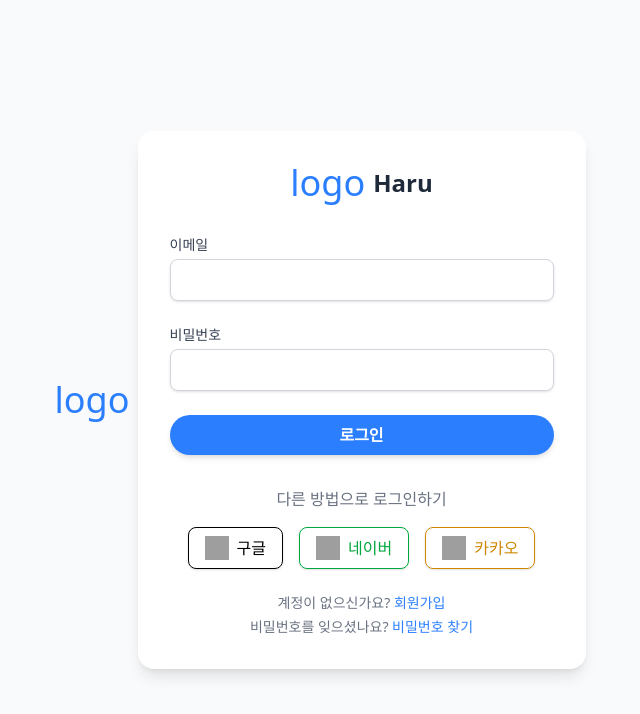
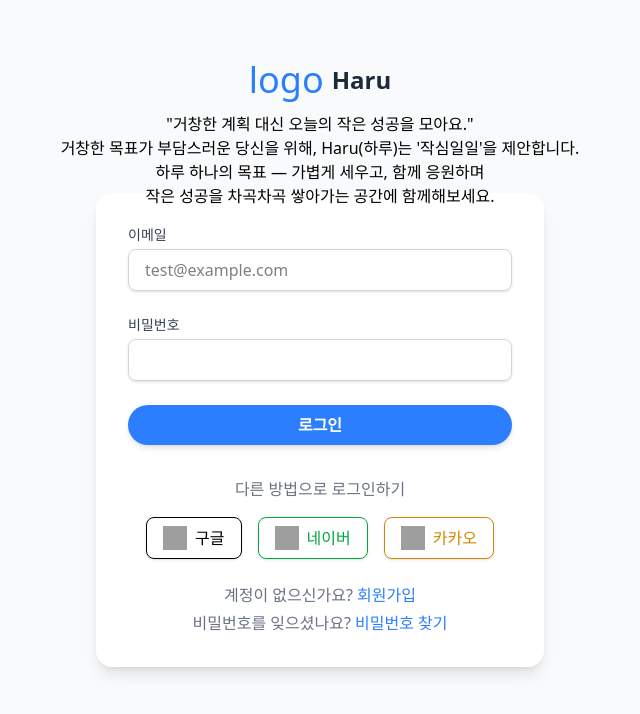
Before and after one commit to doyeonkim1997/sesac-oneul-haru-frontend, a React (Vite) app: page /login in a window 1280 px wide. Shown: the top 714 px of the page, without its empty margins (320-960 px from the left). Built offline with nearby package versions, Linux system fonts and the light colour scheme; grey boxes are pictures that could not be loaded.

Commit message:
feat(Login.tsx): 화면 수정

```diff
--- a/src/pages/Login.tsx
+++ b/src/pages/Login.tsx
@@ -11,15 +11,23 @@ export default function Login() {
   }
 
   return (
-    <div className="min-h-screen flex items-center justify-center bg-gray-50 px-4">
-          <span className="material-icons text-blue-500 text-4xl mr-2">logo</span>
-      <div className="w-full max-w-md bg-white p-8 rounded-2xl shadow-lg">
-        {/* 상단 로고 */}
-        <div className="flex items-center justify-center mb-8">
+    <div className="min-h-screen bg-gray-50 px-4 relative">
+      {/* 상단 중앙 로고 */}
+      <div className="absolute top-15 left-1/2 transform -translate-x-1/2 text-center">
+        <div className="flex items-center justify-center">
           <span className="material-icons text-blue-500 text-4xl mr-2">logo</span>
           <h1 className="text-2xl font-bold text-gray-800">Haru</h1>
         </div>
+        <h6 className="mt-3">"거창한 계획 대신 오늘의 작은 성공을 모아요."<br />
+        거창한 목표가 부담스러운 당신을 위해, Haru(하루)는 '작심일일'을 제안합니다.<br />
+        하루 하나의 목표 — 가볍게 세우고, 함께 응원하며<br />
+        작은 성공을 차곡차곡 쌓아가는 공간에 함께해보세요.</h6>
+      </div>
 
+
+      {/* 로그인 박스 */}
+      <div className="flex items-center justify-center min-h-screen">
+        <div className="w-full max-w-md bg-white p-8 rounded-2xl shadow-lg mt-15">
           {/* 로그인 폼 */}
           <form className="space-y-6" onSubmit={handleSubmit}>
             <div>
@@ -33,6 +41,7 @@ export default function Login() {
                 className="mt-1 block w-full px-4 py-2 border border-gray-300 rounded-lg shadow-sm focus:ring-blue-500 focus:border-blue-500"
                 value={email}
                 onChange={(e) => setEmail(e.target.value)}
+                placeholder="test@example.com"
               />
             </div>
 
@@ -57,7 +66,6 @@ export default function Login() {
               로그인
             </button>
           </form>
-
 
           {/* 다른 방법으로 로그인하기 */}
           <div className="mt-8">
@@ -96,9 +104,8 @@ export default function Login() {
             </div>
           </div>
 
-
           {/* 추가 링크 */}
-        <div className="mt-6 text-sm text-center text-gray-500 space-y-1">
+          <div className="mt-6 text-center text-gray-500 space-y-1">
             <p>
               계정이 없으신가요? <a href="#" className="text-blue-500 hover:underline">회원가입</a>
             </p>
@@ -108,5 +115,6 @@ export default function Login() {
           </div>
         </div>
       </div>
+    </div>
   )
 }
```
Lines whose indentation alone changed are shown as unchanged.
